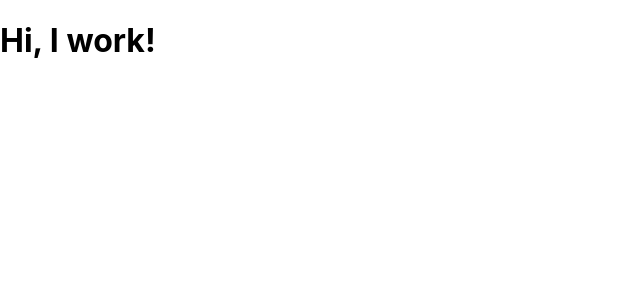
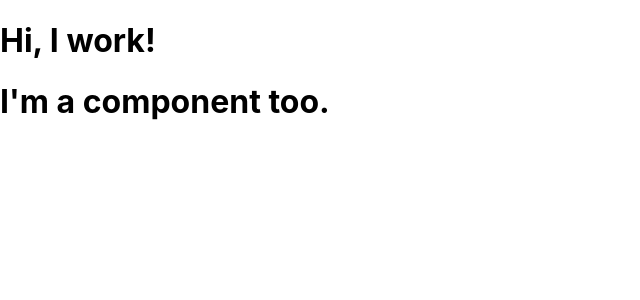
Before and after one commit to alyhoop/my-portfolio, a React (Create React App) app: page / in a window 1280 px wide. Shown: the top 300 px of the page, without its empty margins (0-640 px from the left). Built offline with nearby package versions, Linux system fonts and the light colour scheme.

Commit message:
Adding Components

```diff
--- /dev/null
+++ b/src/Greeting.js
@@ -0,0 +1,9 @@
+import React from 'react'
+
+function Greeting() {
+  return(
+    <h1>I'm a component too.</h1>
+  );
+}
+
+export default Greeting;
--- a/src/index.js
+++ b/src/index.js
@@ -2,11 +2,13 @@ import React from 'react';
 import ReactDOM from 'react-dom';
 import './index.css';
 import App from './App';
+import Greeting from './Greeting';
 import * as serviceWorker from './serviceWorker';
 
 ReactDOM.render(
   <React.StrictMode>
     <App />
+    <Greeting />
   </React.StrictMode>,
   document.getElementById('root')
 );
```
Also changed, not shown: src/App.css (line endings or trailing spaces).
